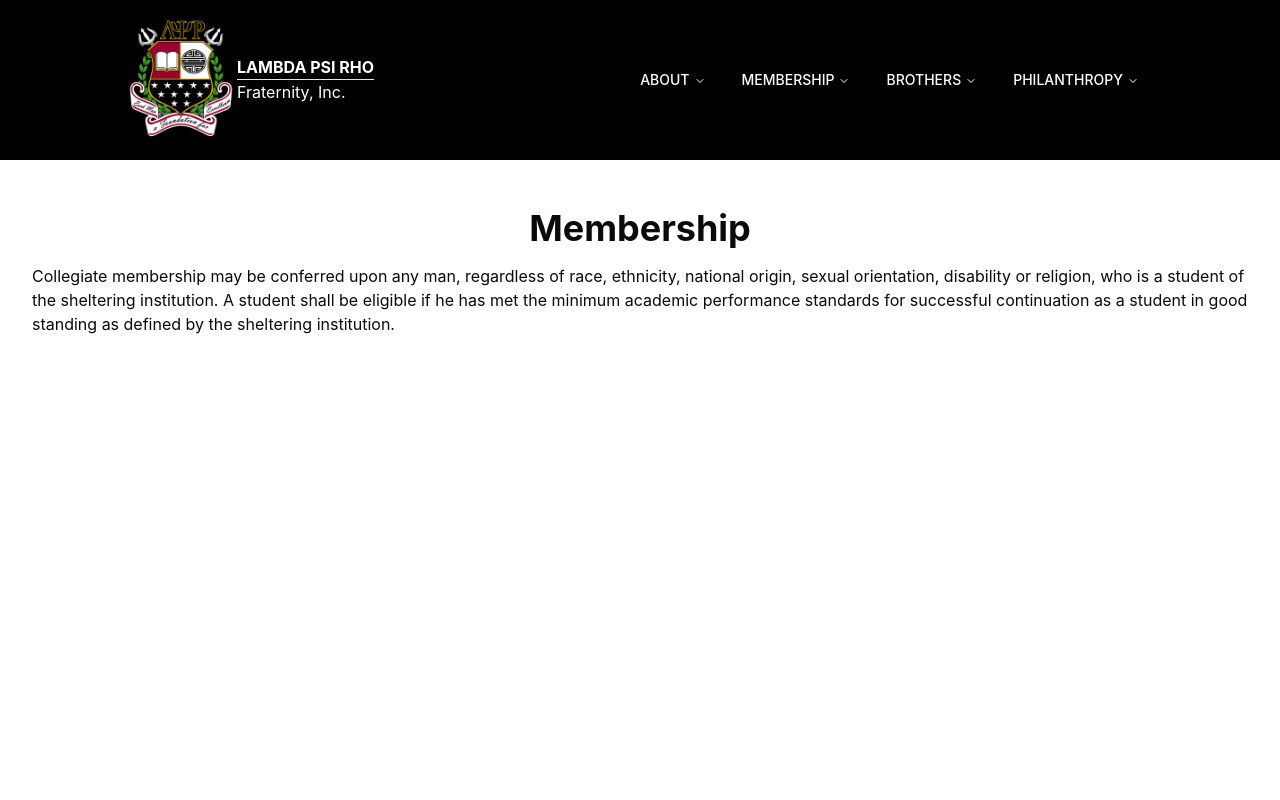
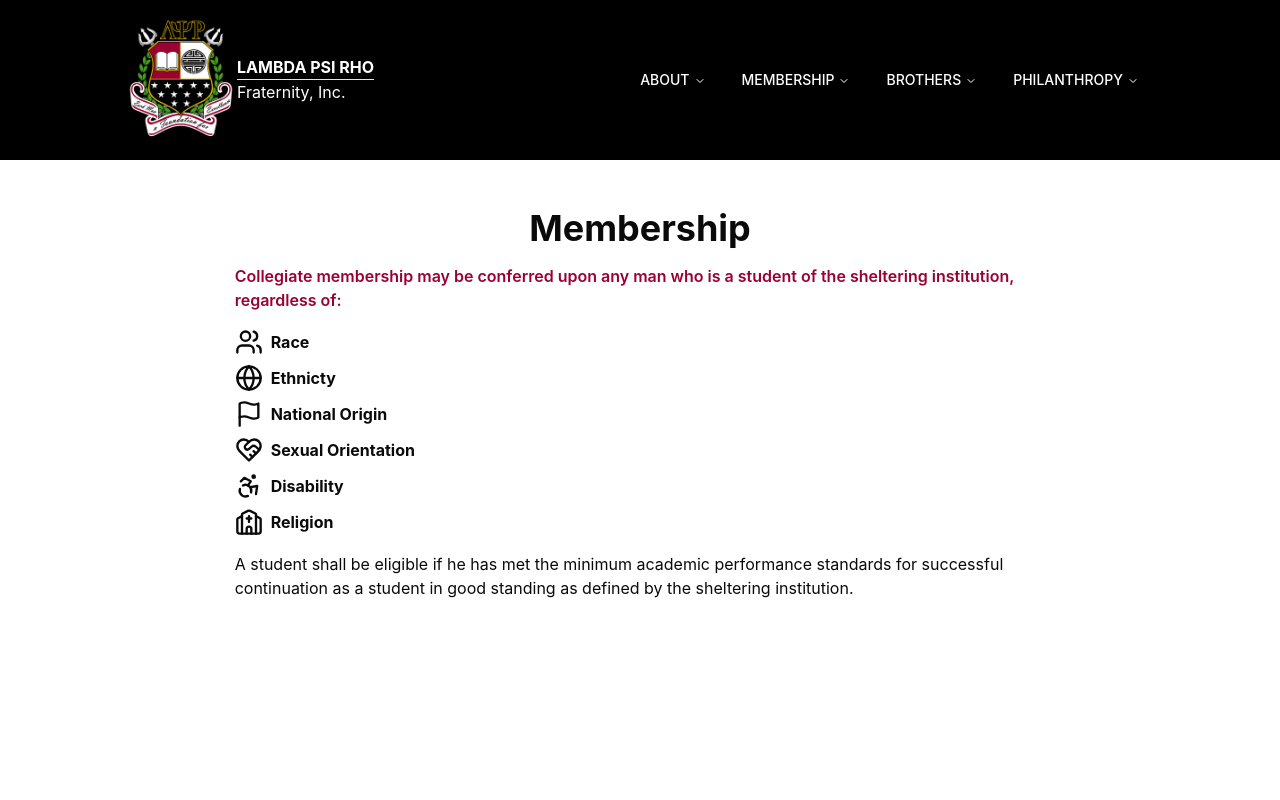
Before and after one commit to keanu-a/lpr-website, a React (Vite) app: page /membership in a window 1280 px wide. Shown: the top 800 px of the page. Built offline with nearby package versions, Linux system fonts and the light colour scheme.

Commit message:
Made changes to memebership page

```diff
--- a/src/pages/Membership/Membership.tsx
+++ b/src/pages/Membership/Membership.tsx
@@ -1,18 +1,68 @@
+import {
+  Users,
+  Globe,
+  Flag,
+  HeartHandshake,
+  Accessibility,
+  Church,
+} from 'lucide-react';
+
+const MEMBERSHIP_BULLETPOINTS = [
+  {
+    Icon: Users,
+    text: 'Race',
+  },
+  {
+    Icon: Globe,
+    text: 'Ethnicty',
+  },
+  {
+    Icon: Flag,
+    text: 'National Origin',
+  },
+  {
+    Icon: HeartHandshake,
+    text: 'Sexual Orientation',
+  },
+  {
+    Icon: Accessibility,
+    text: 'Disability',
+  },
+  {
+    Icon: Church,
+    text: 'Religion',
+  },
+];
+const ICON_SIZE = 28;
+
 export default function Membership() {
   return (
-    <>
+    <div className="md:w-2/3 mx-auto">
       <h1 className="flex justify-center text-2xl font-bold md:text-4xl">
         Membership
       </h1>
 
-      <p className="mt-4">
-        Collegiate membership may be conferred upon any man, regardless of race,
-        ethnicity, national origin, sexual orientation, disability or religion,
-        who is a student of the sheltering institution. A student shall be
-        eligible if he has met the minimum academic performance standards for
-        successful continuation as a student in good standing as defined by the
-        sheltering institution.
-      </p>
-    </>
+      <div className="mt-4 flex flex-col gap-4">
+        <div className="text-maroon font-semibold">
+          Collegiate membership may be conferred upon any man who is a student
+          of the sheltering institution, regardless of:
+        </div>
+
+        <ul className="flex flex-col gap-2">
+          {MEMBERSHIP_BULLETPOINTS.map((data, bulletIdx) => (
+            <li key={bulletIdx} className="flex items-center gap-2">
+              <data.Icon size={ICON_SIZE} />
+              <p className="font-bold">{data.text}</p>
+            </li>
+          ))}
+        </ul>
+
+        <div>
+          A student shall be eligible if he has met the minimum academic
+          performance standards for successful continuation as a student in good
+          standing as defined by the sheltering institution.
+        </div>
+      </div>
+    </div>
   );
 }
```
